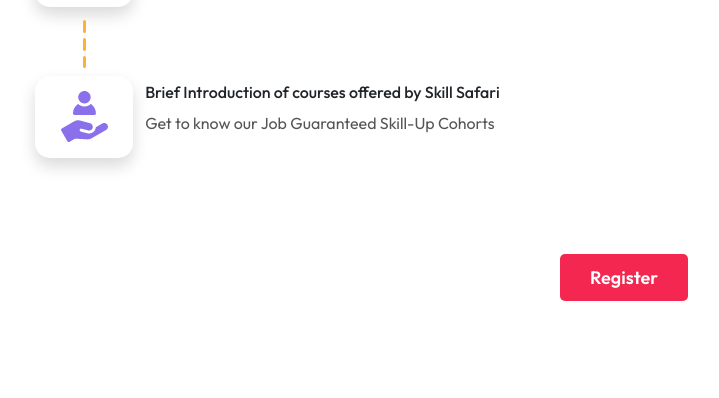
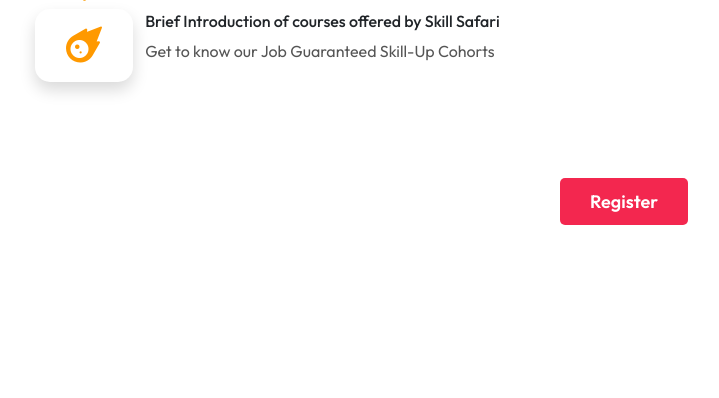
Before and after one commit to KishoreBabu420/skill, a PHP site: page /events/build-a-nodejs-quiz-application in a window 1280 px wide. Shown: the part 1765-2163 px from the top of the page, without its empty margins (16-735 px from the left). Run offline with PHP 8.4, Linux system fonts and the light colour scheme; some libraries are stand-ins or nearby versions.

Commit message:
update event icons

```diff
--- a/css/style.css
+++ b/css/style.css
@@ -1081,8 +1081,13 @@ body {
 
 .stud-trainbox {
   background: #fff;
-  padding: 15px;
+  padding: 18px;
   border-radius: 15px;
+}
+
+.stud-trainbox i {
+  color: #ff9900;
+  font-size: 2.25rem;
 }
 
 .bg-faq .accordion-button {
--- a/events/build-a-nodejs-quiz-application.php
+++ b/events/build-a-nodejs-quiz-application.php
@@ -28,7 +28,9 @@ include_once("../includes/header.php");
       </div>
       <div class="col-xl-6 pb-5 pt-lg-5 pt-0">
         <div>
-          <img class="w-100" src="https://res.cloudinary.com/skill-safari/image/upload/v1650542293/website/events/eventHeader1_wejqx8.png" alt="Fullstack Event">
+          <img class="w-100"
+            src="https://res.cloudinary.com/skill-safari/image/upload/v1650542293/website/events/eventHeader1_wejqx8.png"
+            alt="Fullstack Event">
         </div>
       </div>
       <div class="col-lg-12">
@@ -149,16 +151,15 @@ include_once("../includes/header.php");
 
       <div class="col-md-6 ps-5">
         <div class="row align-items-center">
-          <h1 class="top-head pb-3">Key Takeaways</h1>
-
           <div class="col-md-2 col-2 p-0">
             <div class="stud-trainbox shadow text-center">
-            <span><i class="fas fa-comet"></i></span>
+              <i class="fa-solid fa-meteor"></i>
             </div>
           </div>
           <div class="col-md-10 col-10">
             <h6 class="timeline-head">Who is a Full Stack Web Developer?</h6>
-            <p class="school-para">Get to know who is a Full Stack Web Developer and what are the available stacks.</p>
+            <p class="school-para">Get to know who is a Full Stack Web Developer and what are the available stacks.
+            </p>
           </div>
         </div>
         <div class="row">
@@ -172,7 +173,7 @@ include_once("../includes/header.php");
         <div class="row align-items-center">
           <div class="col-md-2 col-2 p-0">
             <div class="stud-trainbox shadow text-center">
-              <img src="images/c1.png" class="img-fluid" alt="" title="">
+              <i class="fa-solid fa-meteor"></i>
             </div>
           </div>
           <div class="col-md-10 col-10">
@@ -192,7 +193,7 @@ include_once("../includes/header.php");
         <div class="row align-items-center">
           <div class="col-md-2 col-2 p-0">
             <div class="stud-trainbox shadow text-center">
-              <img src="images/c1.png" class="img-fluid" alt="" title="">
+              <i class="fa-solid fa-meteor"></i>
             </div>
           </div>
           <div class="col-md-10 col-10">
@@ -212,7 +213,7 @@ include_once("../includes/header.php");
         <div class="row align-items-center">
           <div class="col-md-2 col-2 p-0">
             <div class="stud-trainbox shadow text-center">
-              <img src="images/c1.png" class="img-fluid" alt="" title="">
+              <i class="fa-solid fa-meteor"></i>
             </div>
           </div>
           <div class="col-md-10 col-10">
@@ -220,8 +221,6 @@ include_once("../includes/header.php");
             <p class="school-para">Get to know our Job Guaranteed Skill-Up Cohorts</p>
           </div>
         </div>
-
-
       </div>
       <div class="col-md-6 pt-3 pt-md-0">
         <img src="images/ab4.jpg" class="img-fluid w-100" alt="" title="">
```
